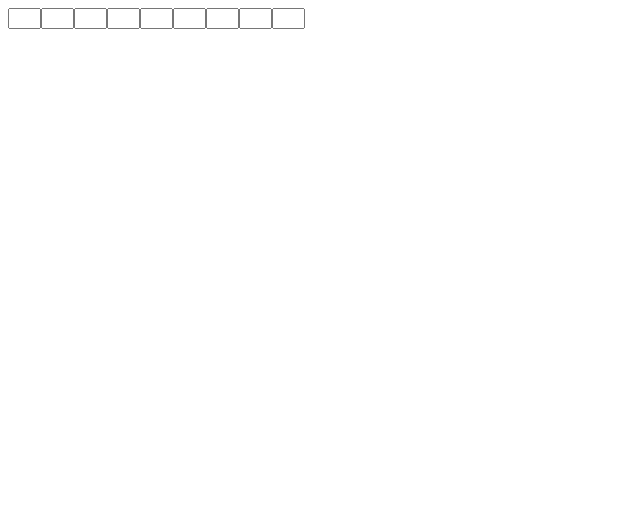
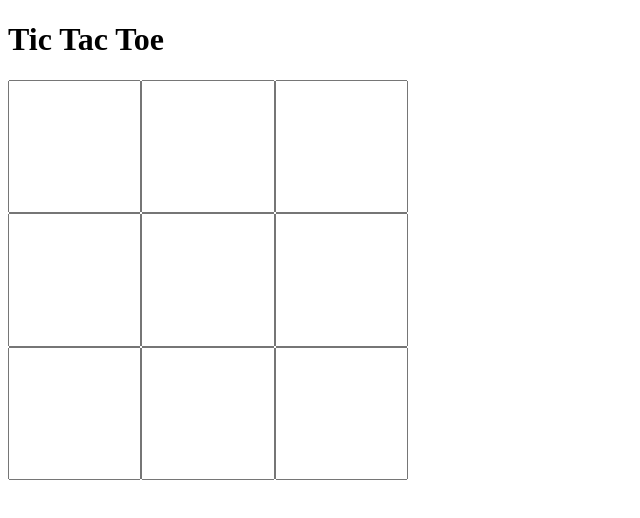
Before and after one commit to katja-roehlig/tic---tac---toe---with---vue, a plain HTML site: page index.html in a window 1280 px wide. Shown: the whole page, without its empty margins (0-640 px from the left). Drawn offline with nearby package versions, Linux system fonts and the light colour scheme.

Commit message:
feat: basic functionality

```diff
--- a/index.html
+++ b/index.html
@@ -10,15 +10,20 @@
 </head>
 <body>
     <div id="app">
-        <input type="text" size="1" id="area-a">
-        <input type="text" size="1" id="area-b">
-        <input type="text" size="1" id="area-c">
-        <input type="text" size="1" id="area-e">
-        <input type="text" size="1" id="area-f">
-        <input type="text" size="1" id="area-g">
-        <input type="text" size="1" id="area-h">
-        <input type="text" size="1" id="area-i">
-        <input type="text" size="1" id="area-j">
+        <h1>Tic Tac Toe</h1>
+    <form class="form-container" @click="compareAreas">
+        <input type="text" size="1" id="area-a" v-model="a">
+        <input type="text" size="1" id="area-b"v-model="b">
+        <input type="text" size="1" id="area-c"v-model="c">
+        <input type="text" size="1" id="area-e"v-model="d">
+        <input type="text" size="1" id="area-f"v-model="e">
+        <input type="text" size="1" id="area-g"v-model="f">
+        <input type="text" size="1" id="area-h"v-model="g">
+        <input type="text" size="1" id="area-i"v-model="h">
+        <input type="text" size="1" id="area-j"v-model="i">
+</form>
+<p v-if="winner">Du hast gewonnen🥳!</p>
+
     </div>
     <script src="script.js"></script>
 </body>
--- a/script.js
+++ b/script.js
@@ -1,6 +1,30 @@
 const { createApp } = Vue;
 Vue.createApp({
     data(){return{
+        winner: false,
+        a:"",
+        b: "",
+        c: "",
+        d: "",
+        e: "",
+        f: "",
+        g:"",
+        h:"",
+        i:"",
 
-    }}
+    }},
+computed:{
+        compareAreas(){
+            if(this.a !== "" && this.a === this.b && this.a === this.c ||
+           this.d !== "" && this.d === this.e && this.d === this.f ||
+           this.g !== "" && this.g === this.h && this.g === this.i ||
+           this.a !== "" && this.a === this.e && this.a === this.i ||
+           this.c !== "" && this.c === this.e && this.c === this.g
+
+           ){
+           return this.winner = true;
+           };
+    }
+
+    }
 }).mount("#app");
--- a/style.css
+++ b/style.css
@@ -1 +1,13 @@
 * {box-sizing: border-box;}
+
+input{
+    text-align: center;
+    font-size: 2em;
+}
+
+.form-container{
+    width: 50vmin;
+    height: 50vmin;
+    display: grid;
+    grid-template-columns: 1fr 1fr 1fr;
+}
```
